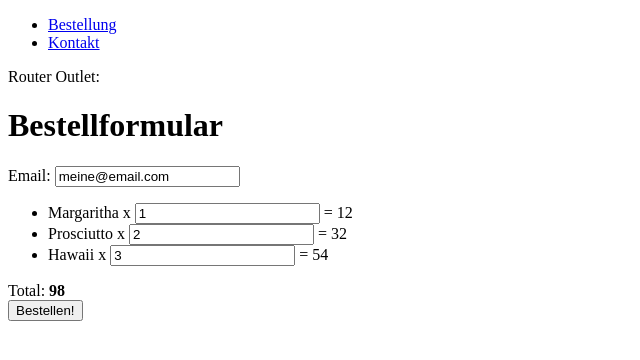
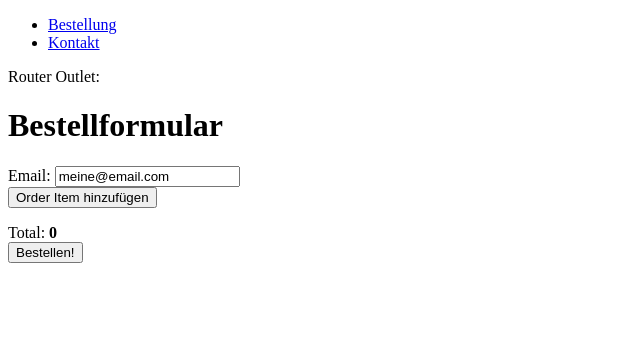
Before and after one commit to fxberry/pizza-order2, an Angular app: page /order in a window 1280 px wide. Shown: the top 360 px of the page, without its empty margins (0-640 px from the left). Built offline with nearby package versions, Linux system fonts and the light colour scheme.

Commit message:
Dynamicly add pizzas

```diff
--- a/src/app/order-item.component.html
+++ b/src/app/order-item.component.html
@@ -1,3 +1,7 @@
-<li>{{ orderItem.pizza.name }} x
+<li>
+  <select [(ngModel)]="orderItem.pizza">
+    <option *ngFor="let pizza of availablePizzas" [ngValue]="pizza">{{ pizza.name }}</option>
+  </select> x
   <input type="number" [(ngModel)]="orderItem.amount" min="0" (change)="amountChanged()" />
-    = {{ orderItem.amount * orderItem.pizza.price }}</li>
+    = {{ orderItem.amount * orderItem.pizza.price }}
+</li>
--- a/src/app/order-item.component.ts
+++ b/src/app/order-item.component.ts
@@ -1,17 +1,23 @@
 import { Component, EventEmitter, Input, OnInit, Output } from '@angular/core';
 import { FormsModule } from '@angular/forms';
-import { OrderItem } from './order.component';
+import { OrderItem, Pizza } from './order.component';
+import { CommonModule } from '@angular/common';
 
 @Component({
   selector: 'order-item',
   templateUrl: 'order-item.component.html',
-  imports: [FormsModule],
+  imports: [FormsModule, CommonModule],
   standalone: true
 })
 export class OrderItemComponent implements OnInit {
 
   @Input() orderItem!: OrderItem;
   @Output() orderAmountChanged = new EventEmitter();
+
+  availablePizzas: Pizza[] = [
+    { name: 'Margaritha', price: 12 } ,
+    { name: 'Prosciutto', price: 16 } ,
+    { name: 'Hawaii', price: 18 } ];
 
   constructor() { }
 
--- a/src/app/order.component.html
+++ b/src/app/order.component.html
@@ -1,6 +1,8 @@
 <h1>Bestellformular</h1>
 
 <div>Email: <input type="text" [(ngModel)]="order.email"></div>
+
+<button type="button" (click)="addOrderItem()">Order Item hinzufügen</button>
 <ul>
   <order-item *ngFor="let orderItem of order.orderItems"
               [orderItem]="orderItem"
--- a/src/app/order.component.ts
+++ b/src/app/order.component.ts
@@ -40,11 +40,7 @@ export class OrderComponent implements OnInit {
 
   constructor(private bakeService: BakeService) {
     this.order.email = 'meine@email.com';
-    this.order.orderItems = [
-      { amount: 1, pizza: { name: 'Margaritha', price: 12 } },
-      { amount: 2, pizza: { name: 'Prosciutto', price: 16 } },
-      { amount: 3, pizza: { name: 'Hawaii', price: 18 } },
-    ];
+    this.order.orderItems = [];
   }
 
   submitOrder() {
@@ -58,5 +54,9 @@ export class OrderComponent implements OnInit {
     console.log('new order amount: ' + newOrderAmount);
   }
 
+  addOrderItem() {
+    this.order.orderItems.push({ amount: 0, pizza: { name: '', price: 0 } });
+  }
+
   ngOnInit() { }
 }
```
